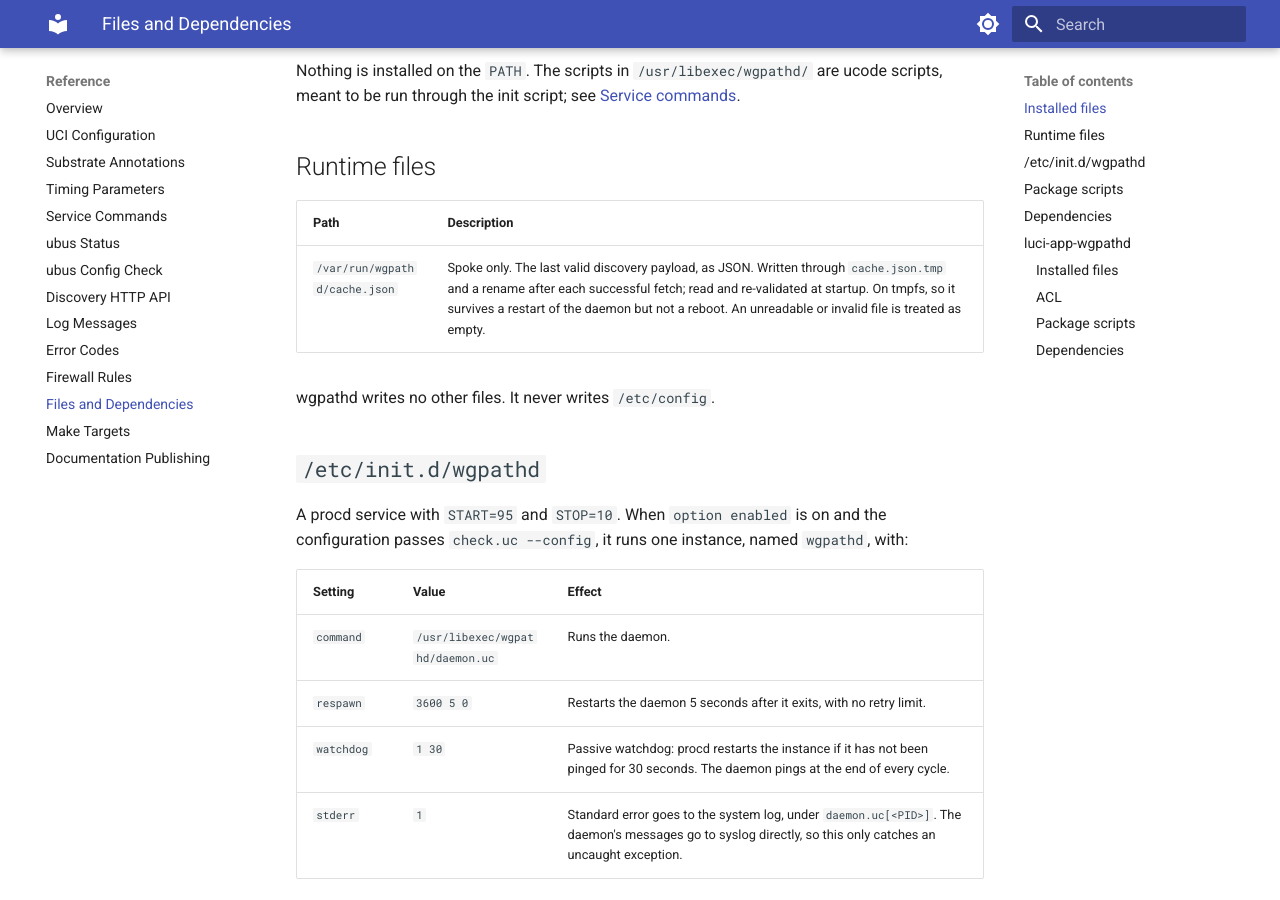
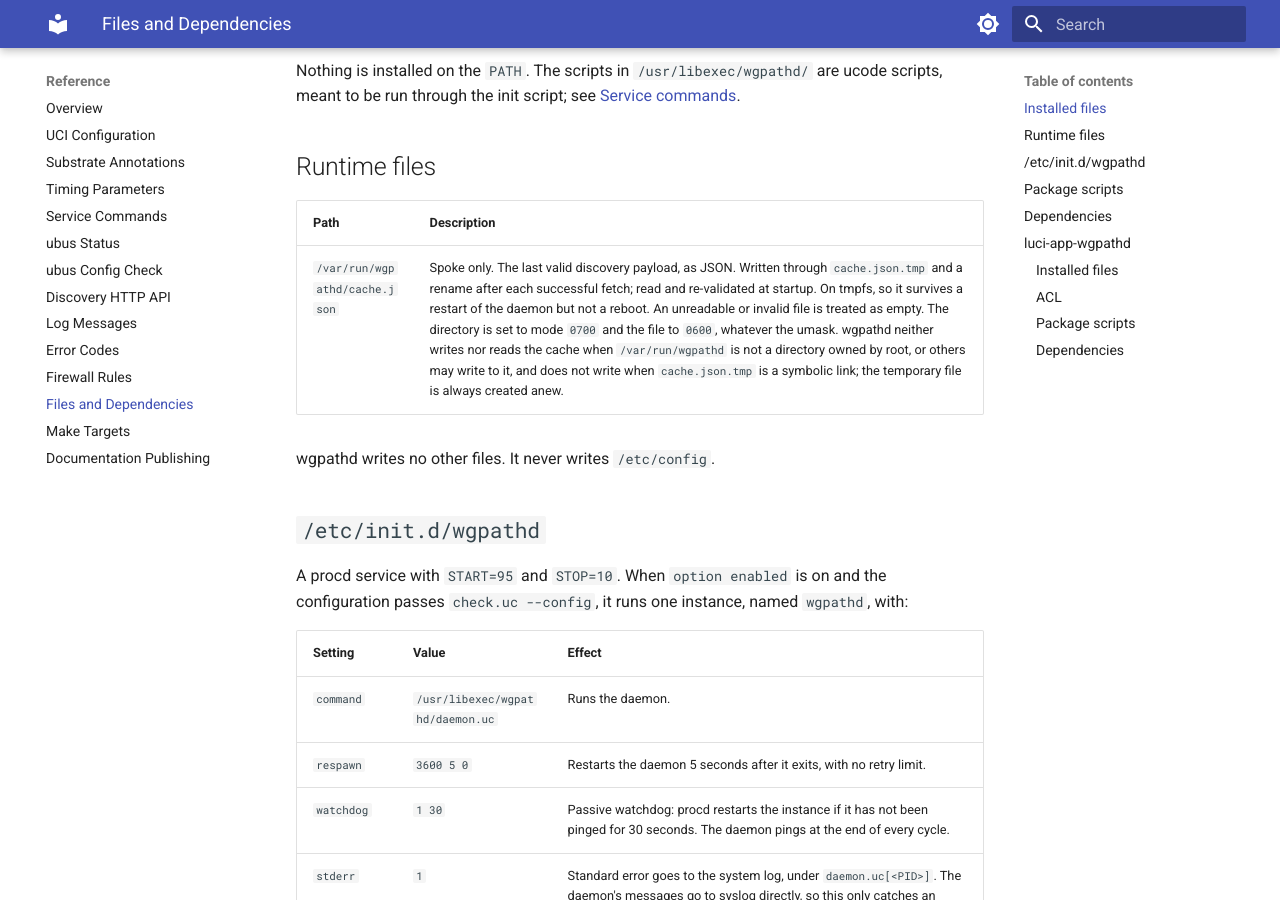
Before and after one commit to m00qek/wgpathd, an MkDocs documentation site: the page built from docs/reference/files.md, in a window 1280 px wide and 900 px high, scrolled down 989 px. Built offline with MkDocs 1.6.1 and Material for MkDocs 9.7.7, drawn with Linux system fonts in a browser that asks for light colours.

Commit message:
Discovery cache: modes set outright, no write through a link, only root's directory
Audit finding F11. The cache directory and file took their modes from the umask (0777 and 0666 under umask 0), and writefile followed a link planted at cache.json.tmp, so the daemon overwrote its target as root. The directory is now made and kept 0700 and the file 0600; the temporary file is opened with O_EXCL, after a refusal if the name is a link; and the cache is neither written nor read when its directory is not a directory owned by root or others may write to it. A directory an older version left 0755 is narrowed to 0700. save_cache returns a Result whose detail says why a write failed.

The tests run on a fake fs that knows owners, modes and links, and on the container's real filesystem, with a child under umask 0 and a planted link.

```diff
--- a/docs/reference/files.md
+++ b/docs/reference/files.md
@@ -24,7 +24,7 @@ Nothing is installed on the `PATH`. The scripts in `/usr/libexec/wgpathd/` are u
 
 | Path | Description |
 | :--- | :--- |
-| `/var/run/wgpathd/cache.json` | Spoke only. The last valid discovery payload, as JSON. Written through `cache.json.tmp` and a rename after each successful fetch; read and re-validated at startup. On tmpfs, so it survives a restart of the daemon but not a reboot. An unreadable or invalid file is treated as empty. |
+| `/var/run/wgpathd/cache.json` | Spoke only. The last valid discovery payload, as JSON. Written through `cache.json.tmp` and a rename after each successful fetch; read and re-validated at startup. On tmpfs, so it survives a restart of the daemon but not a reboot. An unreadable or invalid file is treated as empty. The directory is set to mode `0700` and the file to `0600`, whatever the umask. wgpathd neither writes nor reads the cache when `/var/run/wgpathd` is not a directory owned by root, or others may write to it, and does not write when `cache.json.tmp` is a symbolic link; the temporary file is always created anew. |
 
 wgpathd writes no other files. It never writes `/etc/config`.
 
```
Also changed, not shown: docs/reference/error-codes.md (+1 -1 lines), docs/reference/log-messages.md (+1 -1 lines), 7 other files.
